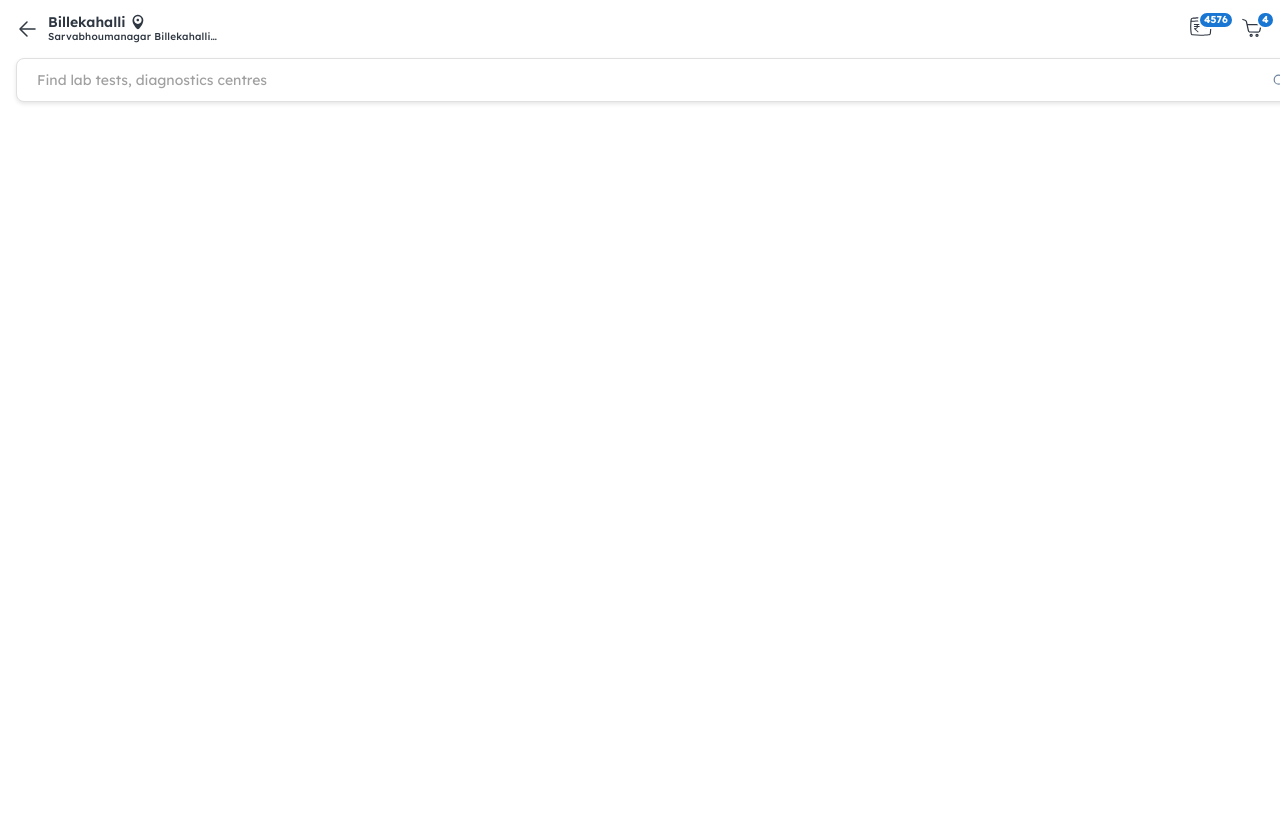
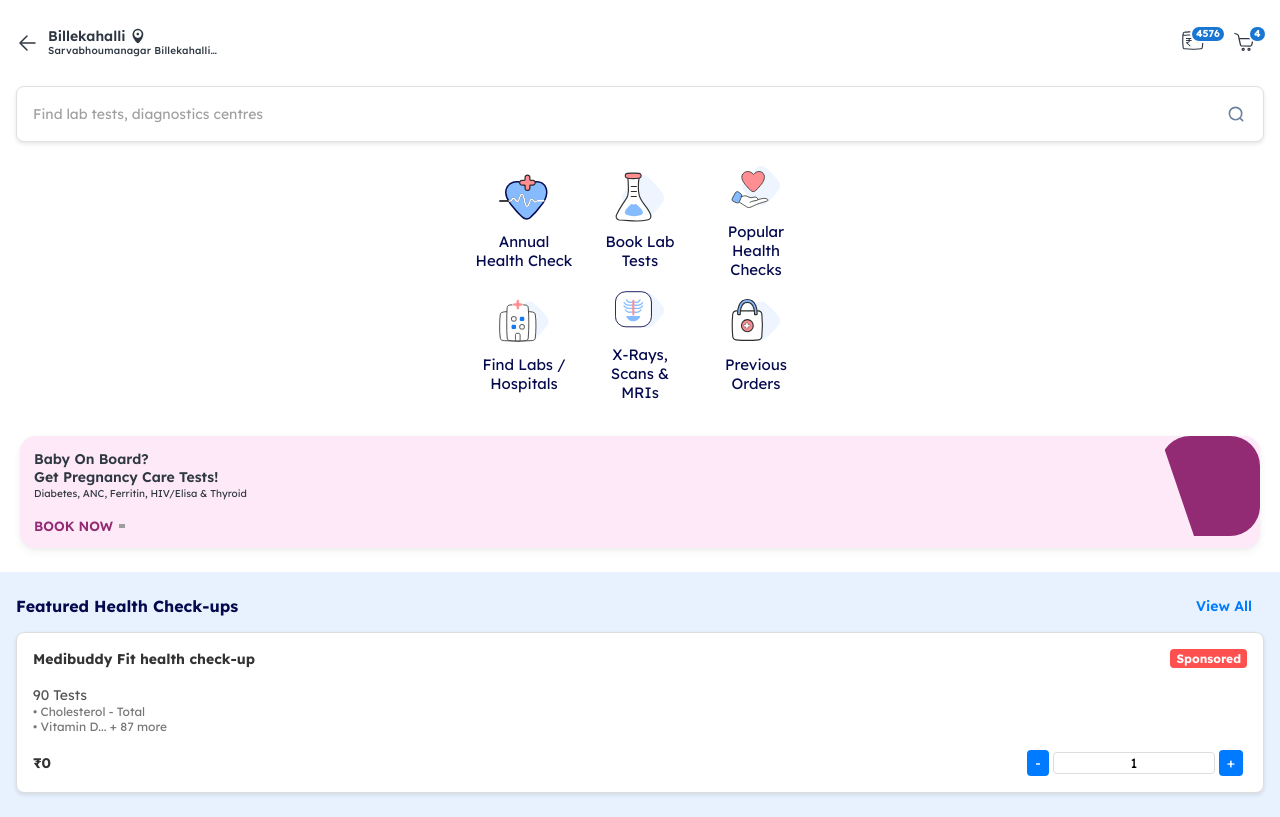
Before and after one commit to dixithsnaik/meddibuddi-assisment, a React (Create React App) app: page / in a window 1280 px wide. Built offline with nearby package versions, Linux system fonts and the light colour scheme; grey boxes are pictures that could not be loaded.

Commit message:
grid, banner, checkups

```diff
--- a/src/App.css
+++ b/src/App.css
@@ -1,7 +1,7 @@
 * {
   font-family: 'Lexend Deca', sans-serif;
-  margin: 0;
-  padding: 0;
+  margin: 0px;
+  padding: 0px;
   box-sizing: border-box;
 }
 
@@ -10,14 +10,15 @@
   display: flex;
   align-items: center;
   justify-content: space-between;
-  padding: 14px 16px;
-  gap: 16px;
+  padding: 14px 0px;
+  margin: 14px 16px;
 }
 
 .actionContainer {
   display: flex;
   align-items: center;
   gap: 16px;
+  padding-right: 8px;
 }
 .walletIcon,
 .cartIcon {
@@ -27,7 +28,7 @@
 }
 
 .walletIcon {
-  width: 46px; /* Larger width for wallet icon */
+  width: 46px;
 }
 
 .iconWithBadge {
@@ -52,9 +53,9 @@
   justify-content: center;
 }
 
-/* Adjust badge for cartIcon */
+
 .iconWithBadge .cartIcon + .badge {
-  left: 16px; /* Reduce the left position for cart badge */
+  left: 16px;
 }
 .locationContainer {
   display: flex;
@@ -107,13 +108,14 @@
 .search-bar {
   display: flex;
   align-items: center;
-  width: 100%;
   border: 1px solid #e0e0e0;
   border-radius: 8px;
-  padding: 4px 8px;
+  padding: 16px 16px;
   background-color: #ffffff;
   box-shadow: 0 2px 4px rgba(0, 0, 0, 0.1);
-  margin: 0 16px;
+  margin: 0px 16px;
+  margin-top: 12px;
+  margin-bottom: 20px;
 }
 
 .search-input {
@@ -123,7 +125,7 @@
   font-size: 14px;
   color: #4a4a4a;
   background-color: transparent;
-  padding: 8px 12px;
+
 }
 
 .search-input::placeholder {
@@ -141,7 +143,278 @@
 }
 
 .search-icon {
-  width: 16px;
-  height: 16px;
+  width: 22px;
+  height: 22px;
   object-fit: contain;
 }
+
+
+
+
+/* Grid layout */
+.card-grid {
+  display: grid;
+  grid-template-columns: repeat(3, min-content);
+  gap: 6px 16px;
+  justify-content: center;
+  align-items: center;
+  margin-bottom: 34px;
+}
+
+
+.card {
+  display: flex;
+  flex-direction: column;
+  align-items: center;
+  justify-content: center;
+
+  background-color: transparent;
+  border-radius: 8px;
+  text-align: center;
+  width: 100px;
+}
+
+
+
+
+.card-icon {
+  width: 50px;
+  height:50px;
+  margin-bottom: 10px;
+}
+
+
+.card-title {
+  font-size: 15px;
+  color: #050A4E;
+  font-weight: 400;
+}
+
+
+/*pregnancy care banner*/
+.bannerContainer {
+  border-radius: 15.61px;
+  background: var(--Colors-Pink-50, #fde9f7);
+  box-shadow: 0px 0.976px 3.902px 0px rgba(0, 0, 0, 0.04),
+    0px 3.902px 9.756px 0px rgba(0, 0, 0, 0.05);
+  display: flex;
+  align-items: start;
+  justify-content: space-between;
+  overflow: hidden;
+ margin: 0px 20px;
+ margin-bottom: 24px;
+  font: 10px var(--global-typography-type-face-font-family-body, "Lexend Deca");
+}
+
+.contentWrapper {
+  z-index: 10;
+  display: flex;
+  flex-direction: column;
+  align-items: start;
+  padding:14px;
+}
+
+.bannerTitle {
+  color:  #2E3742;
+  font: 600 14px/18px Lexend Deca, -apple-system, Roboto, Helvetica, sans-serif;
+}
+
+.bannerDescription {
+  color: var(--Text-Grey-900, #2e3742);
+  font-weight: var(--Text-bannerbody-m-regular-font-weight, 400);
+  line-height: 1.6;
+  align-self: stretch;
+}
+
+.ctaContainer {
+  display: flex;
+  margin-top: 16px;
+  align-items: center;
+  gap: 6px;
+  color: var(--Creatives-Pink-Text, var(--Colors-Pink-700, #922b73));
+  font-weight: var(--Text-bannercta-m-semibold-font-weight, 600);
+  text-transform: uppercase;
+  line-height: 1.4;
+}
+
+.ctaButton {
+  background: none;
+  border: none;
+  font-size:  14;
+  font-weight: 600;
+  color: inherit;
+  cursor: pointer;
+  padding: 0;
+}
+
+.arrowIcon {
+  object-fit: contain;
+  object-position: center;
+  width: 6px;
+  align-self: stretch;
+  margin: auto 0;
+}
+
+.image-container {
+  width: 100px; /* Adjust the width of the container */
+  height: 100px; /* Adjust the height of the container */
+  background-size: cover;
+  background-position: center;
+  background-repeat: no-repeat;
+  border-radius: 30px; /* Border radius to round the corners */
+  transform: rotate(90deg); /* Rotates the container 90 degrees */
+  clip-path: polygon(0 0, 100% 0, 100% 66%, 0 100%); /* Clips 1/3rd of the top-left */
+  background-color: var(--Colors-Pink-700, #922B73); /* Fallback background color */
+}
+
+
+.visually-hidden {
+  position: absolute;
+  width: 1px;
+  height: 1px;
+  padding: 0;
+  margin: -1px;
+  overflow: hidden;
+  clip: rect(0, 0, 0, 0);
+  white-space: nowrap;
+  border: 0;
+}
+
+
+/*Featured Health Check-ups*/
+
+
+.featured-health-checkup {
+  padding:24px 16px;
+  background-color: #E8F2FE;
+  width: 100%;
+}
+
+/* Header container */
+.featured-header {
+  display: flex;
+  justify-content: space-between;
+  align-items: center;
+  font-weight: 600;
+  margin-bottom: 16px;
+}
+
+.featured-header span {
+  font-size: 16px;
+  font-weight: bold;
+  color: #050A4E;
+  cursor: pointer;
+}
+
+.featured-header span:last-child {
+  color: #007bff;
+  font-size: 14px;
+  font-weight: 600;
+  padding-right: 12px;
+}
+
+/* Tabs container */
+.featured-tabs {
+  display: flex;
+  gap: 10px;
+  margin-bottom: 16px;
+}
+
+.featured-tabs div {
+  flex: 1;
+  padding: 8px 12px;
+  text-align: center;
+  border: 1px solid #ddd;
+  border-radius: 16px;
+  cursor: pointer;
+  font-size: 14px;
+  color: #333;
+  background-color: #fff;
+}
+
+.featured-tabs div.active {
+  background-color: #007bff;
+  color: #fff;
+  border-color: #007bff;
+}
+
+/* Card layout */
+.featured-card {
+  background-color: #fff;
+  padding: 16px;
+  border: 1px solid #ddd;
+  border-radius: 8px;
+  box-shadow: 0 2px 4px rgba(0, 0, 0, 0.1);
+}
+
+.featured-card .card-header {
+  display: flex;
+  justify-content: space-between;
+  align-items: center;
+}
+
+.featured-card .card-header span {
+  font-size: 14px;
+  font-weight: bold;
+  color: #333;
+}
+
+.featured-card .card-header .sponsored {
+  background-color: #ff5050;
+  color: #fff;
+  padding: 2px 6px;
+  border-radius: 4px;
+  font-size: 12px;
+}
+
+/* Card details */
+.featured-card .card-details {
+  margin: 16px 0;
+}
+
+.featured-card .card-details span {
+  font-size: 14px;
+  color: #555;
+}
+
+.featured-card .card-details .tests {
+  font-size: 12px;
+  color: #777;
+}
+
+/* Card footer */
+.featured-card .card-footer {
+  display: flex;
+  justify-content: space-between;
+  align-items: center;
+}
+
+.featured-card .card-footer span {
+  font-size: 14px;
+  font-weight: bold;
+  color: #333;
+}
+
+.featured-card .card-footer .quantity {
+  display: flex;
+  align-items: center;
+}
+
+.featured-card .card-footer .quantity button {
+  background-color: #007bff;
+  color: #fff;
+  border: none;
+  padding: 4px 8px;
+  font-size: 14px;
+  border-radius: 4px;
+  cursor: pointer;
+  margin: 0 4px;
+}
+
+.featured-card .card-footer .quantity input {
+
+  text-align: center;
+  border: 1px solid #ddd;
+  border-radius: 4px;
+  padding: 2px;
+}
--- a/src/App.js
+++ b/src/App.js
@@ -1,6 +1,9 @@
 
 import './App.css';
+import FeaturedHealthCheckUp from './components/featured-heath-checkup/FeaturedHealthCheckUp';
 import  { Header } from './components/header/Header';
+import PregnancyBanner from './components/pregnancy-care-banner/PregnancyCareBanner';
+import CardGrid from './components/primary-fetures/CardGrid';
 import { SearchBar } from './components/searchBar/SearchBar';
 
 function App() {
@@ -8,6 +11,9 @@
     <div className="App">
       <Header/>
       <SearchBar/>
+      <CardGrid/>
+      <PregnancyBanner/>
+      <FeaturedHealthCheckUp/>
     </div>
   );
 }
--- /dev/null
+++ b/src/components/featured-heath-checkup/FeaturedHealthCheckUp.js
@@ -0,0 +1,34 @@
+import React from "react";
+
+function FeaturedHealthCheckUp() {
+return (
+    <div className="featured-health-checkup">
+        <div className="featured-header">
+            <span>Featured Health Check-ups</span>
+            <span>View All</span>
+        </div>
+        <div className="featured-card">
+            <div className="card-header">
+                <span>Medibuddy Fit health check-up</span>
+                <span className="sponsored">Sponsored</span>
+            </div>
+            <div className="card-details">
+                <span>90 Tests</span>
+                <div className="tests">
+                    • Cholesterol - Total <br /> • Vitamin D... + 87 more
+                </div>
+            </div>
+            <div className="card-footer">
+                <span>₹0</span>
+                <div className="quantity">
+                    <button>-</button>
+                    <input type="text" value="1" readOnly />
+                    <button>+</button>
+                </div>
+            </div>
+        </div>
+    </div>
+);
+}
+
+export default FeaturedHealthCheckUp;
--- /dev/null
+++ b/src/components/pregnancy-care-banner/PregnancyCareBanner.js
@@ -0,0 +1,37 @@
+import * as React from "react";
+import '../../App.css';
+
+export default function PregnancyCareBanner() {
+  const handleClick = () => {
+    alert('Booking pregnancy care tests!');
+  };
+
+  return (
+    <div className='bannerContainer' role="banner">
+      <div className='contentWrapper'>
+        <h2 className='bannerTitle'>
+          Baby On Board?
+          <br />
+          Get Pregnancy Care Tests!
+        </h2>
+        <p className='bannerDescription'>
+          Diabetes, ANC, Ferritin, HIV/Elisa & Thyroid
+        </p>
+        <div className='ctaContainer'>
+          <button
+            className='ctaButton'
+            onClick={() => {}}>
+            BOOK NOW
+          </button>
+          <img
+            loading="lazy"
+            src="https://cdn.builder.io/api/v1/image/assets/TEMP/6d133b4d25efd9ea417707f69232fcc3b8c812da7437cf5788ce577418e02f43?placeholderIfAbsent=true&apiKey=c5d52c1829324b209d22f7c9793efb11"
+            className='arrowIcon'
+            alt=""
+          />
+        </div>
+    </div>
+    <div className="image-container"></div>
+    </div>
+  );
+}
--- /dev/null
+++ b/src/components/primary-fetures/Card.js
@@ -0,0 +1,12 @@
+import React from 'react';
+
+const Card = ({ title, iconPath }) => {
+  return (
+    <div className="card">
+      <img src={iconPath} alt={title} className="card-icon" />
+      <p className="card-title">{title}</p>
+    </div>
+  );
+};
+
+export default Card;
--- /dev/null
+++ b/src/components/primary-fetures/CardGrid.js
@@ -0,0 +1,24 @@
+import React from 'react';
+import Card from './Card';
+
+// Data for the cards
+const cardsData = [
+  { title: 'Annual Health Check', iconPath: '/assets/vectors/primary-features/annual-health-check.svg' },
+  { title: 'Book Lab Tests', iconPath: '/assets/vectors/primary-features/lab-test.svg' },
+  { title: 'Popular Health Checks', iconPath:'/assets/vectors/primary-features/popular-health-checks.svg' },
+  { title: 'Find Labs / Hospitals', iconPath: '/assets/vectors/primary-features/find-hospitals.svg' },
+  { title: 'X-Rays, Scans & MRIs', iconPath: '/assets/vectors/primary-features/scans.svg' },
+  { title: 'Previous Orders', iconPath: '/assets/vectors/primary-features/history-orders.svg'  },
+];
+
+const CardGrid = () => {
+  return (
+    <div className="card-grid">
+      {cardsData.map((card, index) => (
+        <Card key={index} title={card.title} iconPath={card.iconPath} />
+      ))}
+    </div>
+  );
+};
+
+export default CardGrid;
```
